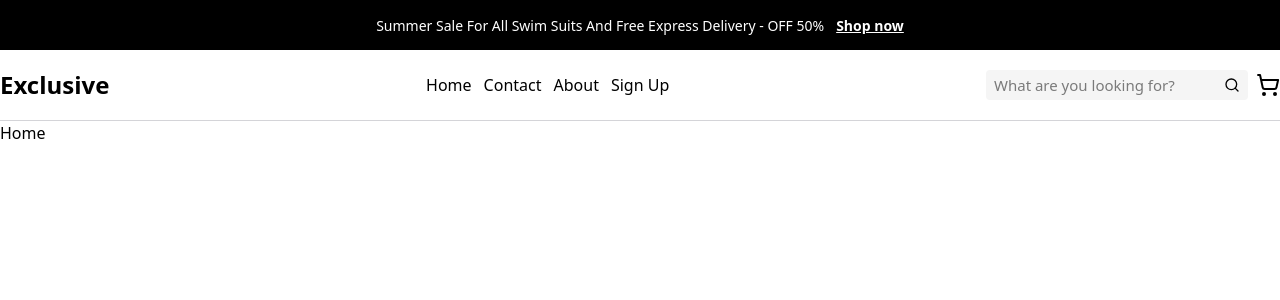
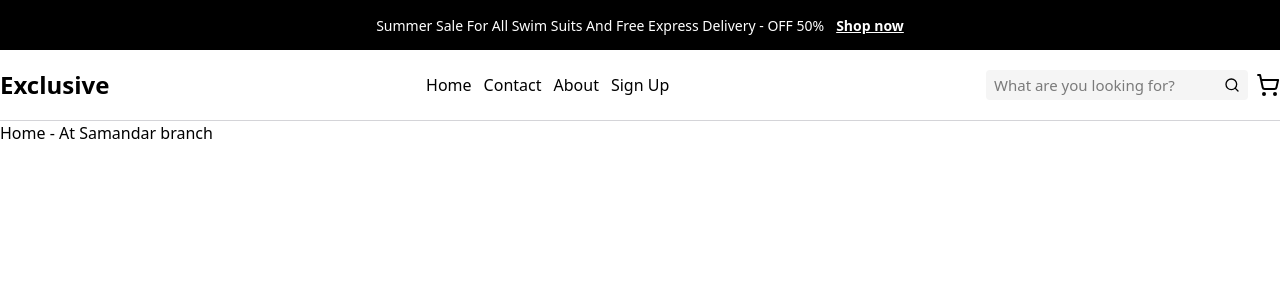
Before and after one commit to samandarjumayev/next-commerce, a Next.js app: page / in a window 1280 px wide. Shown: the top 300 px of the page. Built offline with nearby package versions, Linux system fonts and the light colour scheme.

Commit message:
at samandar branch

```diff
--- a/app/page.js
+++ b/app/page.js
@@ -1,6 +1,6 @@
 
 export default function Home(){
   return <div>
-    Home
+    Home - At Samandar branch
   </div>
 }
```
